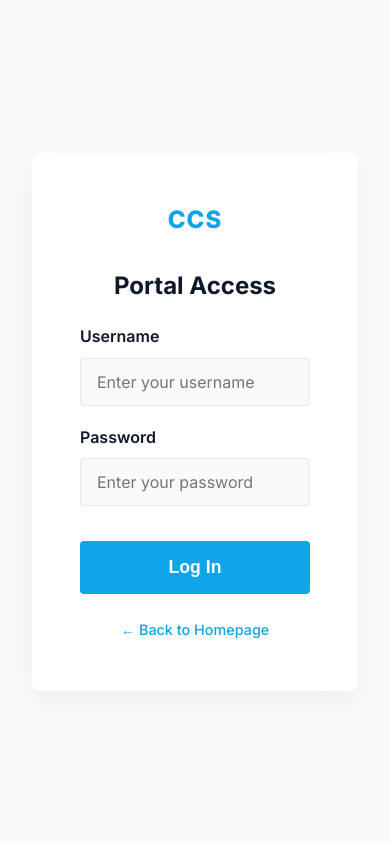
After one commit to brandlab-au/capital-cooling, a Flask app: template app/templates/login.html in a window 390 px wide. The commit adds this page. Run offline with Flask 3, Linux system fonts and the light colour scheme; the template is opened without the code that fills it, so the values that code supplies are empty.

Commit message:
Feat: Update contact info, add favicon and implement login form
- Moved phone number from top nav to footer
- Updated address in the footer to 140 Edgware Road, W2
- Added a blue square SVG favicon with a white 'C'
- Implemented `app/templates/login.html` form with CSS styling and flashed messages
- Updated `app/main.py` with session configuration and POST route logic to verify test credentials (`admin` / `jonathon`).

Co-authored-by: brandlab-au <16634251+brandlab-au@users.noreply.github.com>

```diff
--- a/app/main.py
+++ b/app/main.py
@@ -1,6 +1,13 @@
-from flask import Flask, render_template, jsonify
+import os
+from flask import Flask, render_template, jsonify, request, session, redirect, url_for, flash
 
 app = Flask(__name__)
+app.secret_key = os.environ.get('SECRET_KEY', 'super-secret-default-key')
+
+# Simple dictionary for testing login
+USERS = {
+    'admin': 'jonathon'
+}
 
 @app.route('/')
 def index():
@@ -14,9 +21,20 @@ def cooling(subpath):
 def controls(subpath):
     return "Control System Details", 200
 
-@app.route('/login')
+@app.route('/login', methods=['GET', 'POST'])
 def login():
-    return "Login Page", 200
+    if request.method == 'POST':
+        username = request.form.get('username')
+        password = request.form.get('password')
+
+        if username in USERS and USERS[username] == password:
+            session['user'] = username
+            flash('Successfully logged in!', 'success')
+            return redirect(url_for('index'))
+        else:
+            flash('Invalid username or password', 'error')
+
+    return render_template('login.html')
 
 @app.route('/logout')
 def logout():
--- a/app/templates/index.html
+++ b/app/templates/index.html
@@ -9,6 +9,7 @@
     <link rel="preconnect" href="https://fonts.gstatic.com" crossorigin>
     <link href="https://fonts.googleapis.com/css2?family=Inter:wght@300;400;500;600;700;800&display=swap" rel="stylesheet">
     <link rel="stylesheet" href="{{ url_for('static', filename='css/style.css') }}">
+    <link rel="icon" type="image/svg+xml" href="{{ url_for('static', filename='favicon.svg') }}">
 </head>
 <body>
 
@@ -47,7 +48,6 @@
 
             <!-- Far-Right Action Cluster -->
             <div class="header-actions desktop-only">
-                <span class="nav-phone" style="font-weight: 600; color: #1e293b; letter-spacing: 0.5px;">07999 416163</span>
                 <a href="#contact" class="btn btn-compact">Call</a>
                 <a href="/login" class="btn btn-compact btn-dark">Portal Login</a>
             </div>
@@ -262,9 +262,9 @@
                 <div class="footer-col">
                     <h4 class="footer-heading">Contact Info</h4>
                     <ul class="footer-links">
-                        <li>(800) 555-1234</li>
+                        <li>07999 416163</li>
                         <li>info@capitalcoolingsolutions.com</li>
-                        <li>123 Climate Ave, Suite 100<br>Metropolis, NY 10001</li>
+                        <li>140 Edgware Road<br>W2</li>
                     </ul>
                 </div>
             </div>
--- /dev/null
+++ b/app/templates/login.html
@@ -0,0 +1,130 @@
+<!DOCTYPE html>
+<html lang="en">
+<head>
+    <meta charset="UTF-8">
+    <meta name="viewport" content="width=device-width, initial-scale=1.0">
+    <title>Capital Cooling Solutions | Portal Login</title>
+    <!-- Google Fonts: Inter for clean, modern typography -->
+    <link rel="preconnect" href="https://fonts.googleapis.com">
+    <link rel="preconnect" href="https://fonts.gstatic.com" crossorigin>
+    <link href="https://fonts.googleapis.com/css2?family=Inter:wght@300;400;500;600;700;800&display=swap" rel="stylesheet">
+    <link rel="stylesheet" href="{{ url_for('static', filename='css/style.css') }}">
+    <link rel="icon" type="image/svg+xml" href="{{ url_for('static', filename='favicon.svg') }}">
+    <style>
+        .login-wrapper {
+            min-height: 100vh;
+            display: flex;
+            align-items: center;
+            justify-content: center;
+            background-color: var(--color-bg-light);
+            padding: 2rem;
+        }
+
+        .login-card {
+            background-color: var(--color-white);
+            padding: 3rem;
+            border-radius: 8px;
+            box-shadow: 0 10px 30px rgba(15, 23, 42, 0.05);
+            width: 100%;
+            max-width: 450px;
+            text-align: center;
+        }
+
+        .login-logo {
+            margin-bottom: 2rem;
+            justify-content: center;
+        }
+
+        .login-title {
+            font-size: 1.5rem;
+            margin-bottom: 1.5rem;
+            color: var(--color-slate-dark);
+        }
+
+        .form-group {
+            margin-bottom: 1.2rem;
+            text-align: left;
+        }
+
+        .flash-messages {
+            margin-bottom: 1.5rem;
+        }
+
+        .alert {
+            padding: 1rem;
+            border-radius: 4px;
+            margin-bottom: 1rem;
+            font-size: 0.95rem;
+            font-weight: 500;
+        }
+
+        .alert-error {
+            background-color: #fee2e2;
+            color: #b91c1c;
+            border: 1px solid #fecaca;
+        }
+
+        .alert-success {
+            background-color: #dcfce7;
+            color: #15803d;
+            border: 1px solid #bbf7d0;
+        }
+
+        .back-link {
+            display: inline-block;
+            margin-top: 1.5rem;
+            font-size: 0.9rem;
+            color: var(--color-ice-blue);
+            font-weight: 500;
+        }
+
+        .back-link:hover {
+            color: var(--color-ice-blue-hover);
+            text-decoration: underline;
+        }
+    </style>
+</head>
+<body>
+
+    <div class="login-wrapper">
+        <div class="login-card">
+            <!-- Logo -->
+            <a href="/" class="logo login-logo">
+                <span class="logo-accent">CCS</span>
+                <span class="logo-text">CC Systems</span>
+            </a>
+
+            <h1 class="login-title">Portal Access</h1>
+
+            {% with messages = get_flashed_messages(with_categories=true) %}
+              {% if messages %}
+                <div class="flash-messages">
+                  {% for category, message in messages %}
+                    <div class="alert alert-{{ category }}">
+                      {{ message }}
+                    </div>
+                  {% endfor %}
+                </div>
+              {% endif %}
+            {% endwith %}
+
+            <form action="{{ url_for('login') }}" method="POST">
+                <div class="form-group">
+                    <label for="username" class="form-label">Username</label>
+                    <input type="text" id="username" name="username" class="form-input form-control" placeholder="Enter your username" required>
+                </div>
+
+                <div class="form-group">
+                    <label for="password" class="form-label">Password</label>
+                    <input type="password" id="password" name="password" class="form-input form-control" placeholder="Enter your password" required>
+                </div>
+
+                <button type="submit" class="btn btn-submit">Log In</button>
+            </form>
+
+            <a href="/" class="back-link">← Back to Homepage</a>
+        </div>
+    </div>
+
+</body>
+</html>
```
Also changed, not shown: app/static/favicon.svg (added).
